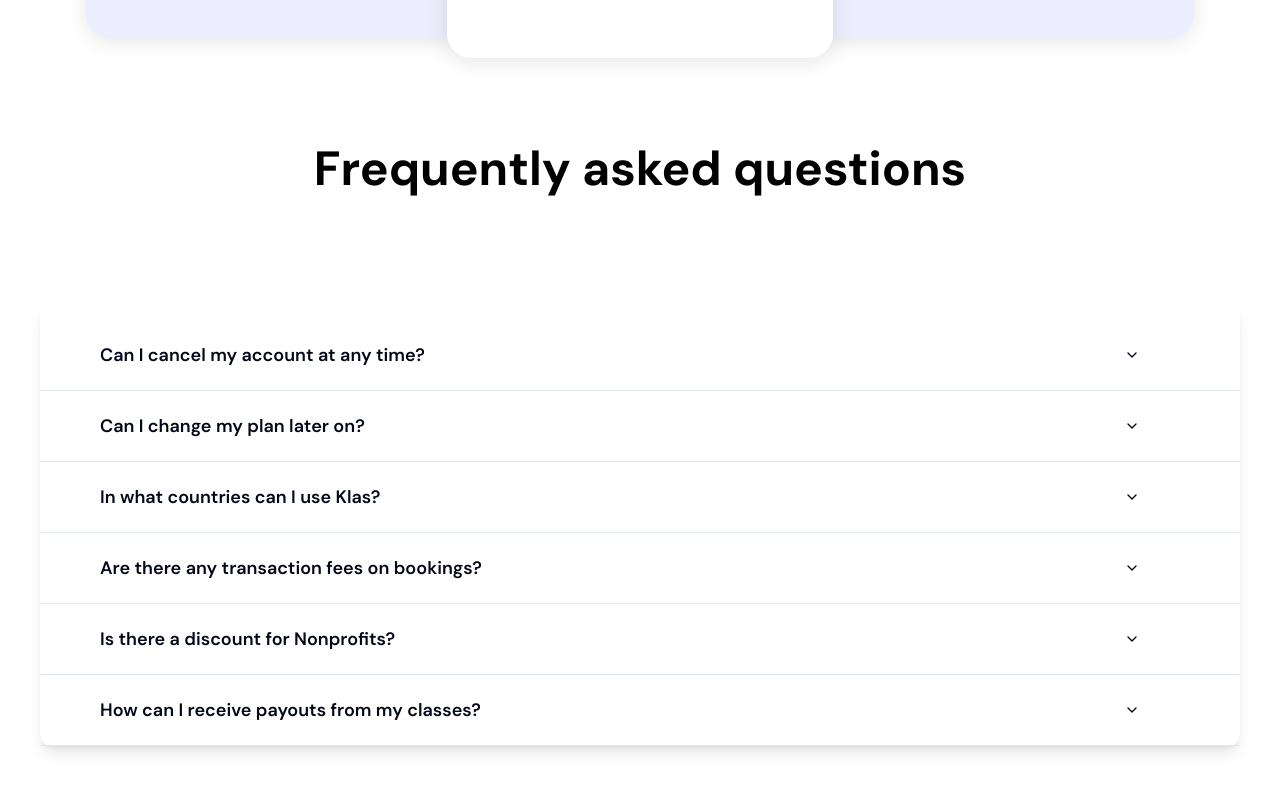
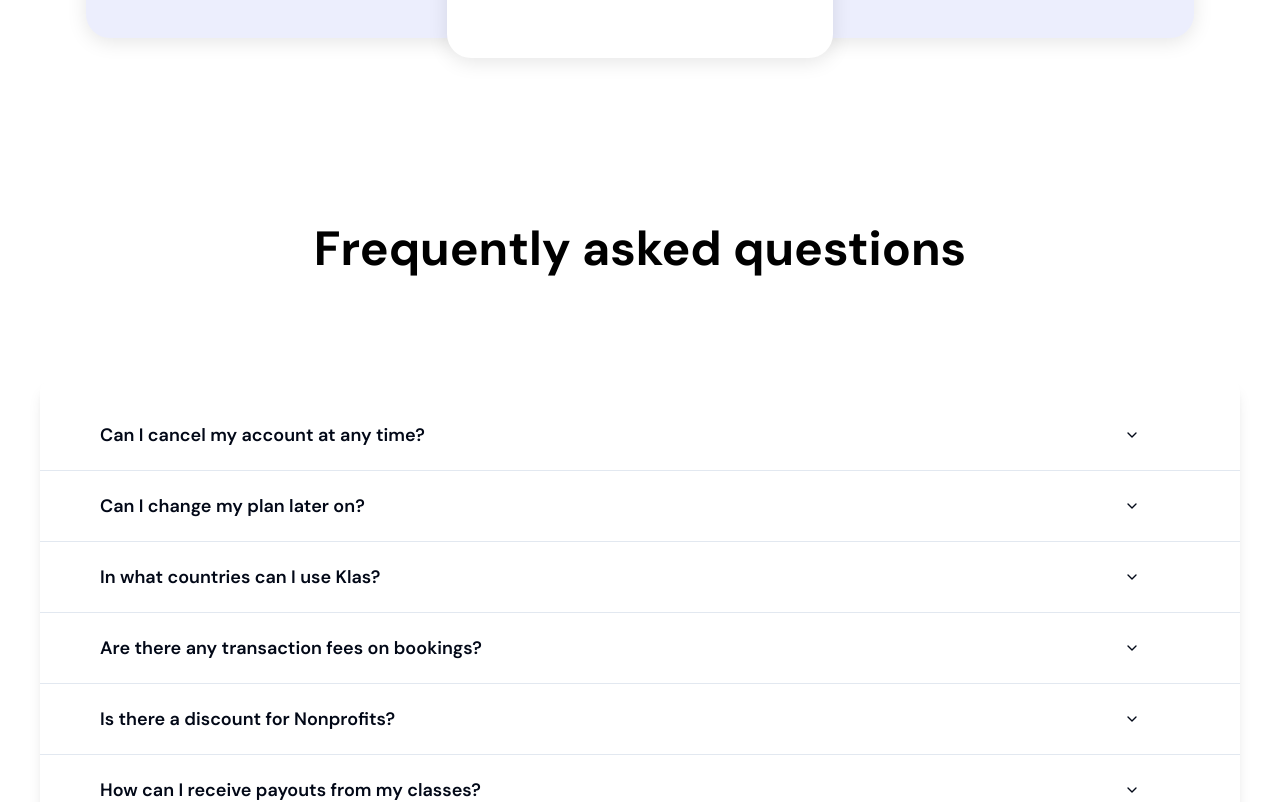
Before and after one commit to OgaDavid/Klas, a Next.js app: page /pricing in a window 1280 px wide. Shown: the part 1520-2322 px from the top of the page. Built offline with nearby package versions, Linux system fonts and the light colour scheme.

Commit message:
chore(faq): fix padding

```diff
--- a/components/faq.tsx
+++ b/components/faq.tsx
@@ -11,7 +11,7 @@ export function FAQ({
   faqs: { id: string; question: string; answer: string }[];
 }) {
   return (
-    <section className="container mb-[160px]">
+    <section className="container mt-20 mb-[160px]">
       <div>
         <div className="max-md:mb-[40px] mb-[100px]">
           <h2 className="text-5xl leading-[62px] max-md:text-[32px] max-md:leading-[42px] text-black text-center font-bold">
```
